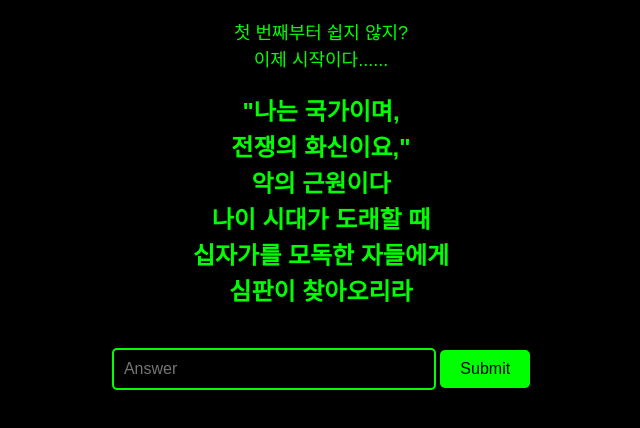
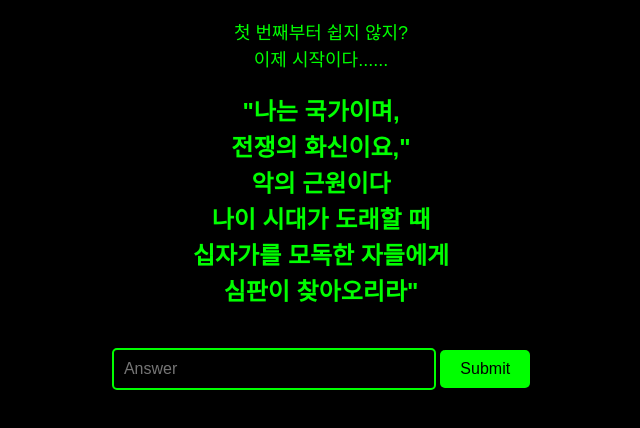
Before and after one commit to suj5529/Enigma2.github.io, a plain HTML site: page index.html in a window 1280 px wide. Shown: the full height of the page, 319-959 px from the left. Drawn offline with Linux system fonts and the light colour scheme.

Commit message:
index.html

```diff
--- a/index.html
+++ b/index.html
@@ -75,7 +75,7 @@
         첫 번째부터 쉽지 않지?<br>
         이제 시작이다......
     </p>
-    <h2>"나는 국가이며,<br>전쟁의 화신이요,"<br>악의 근원이다<br>나이 시대가 도래할 때<br>십자가를 모독한 자들에게<br>심판이 찾아오리라</h2>
+    <h2>"나는 국가이며,<br>전쟁의 화신이요,"<br>악의 근원이다<br>나이 시대가 도래할 때<br>십자가를 모독한 자들에게<br>심판이 찾아오리라"</h2>
 
     <input type="text" id="answer" placeholder="Answer">
 
```
